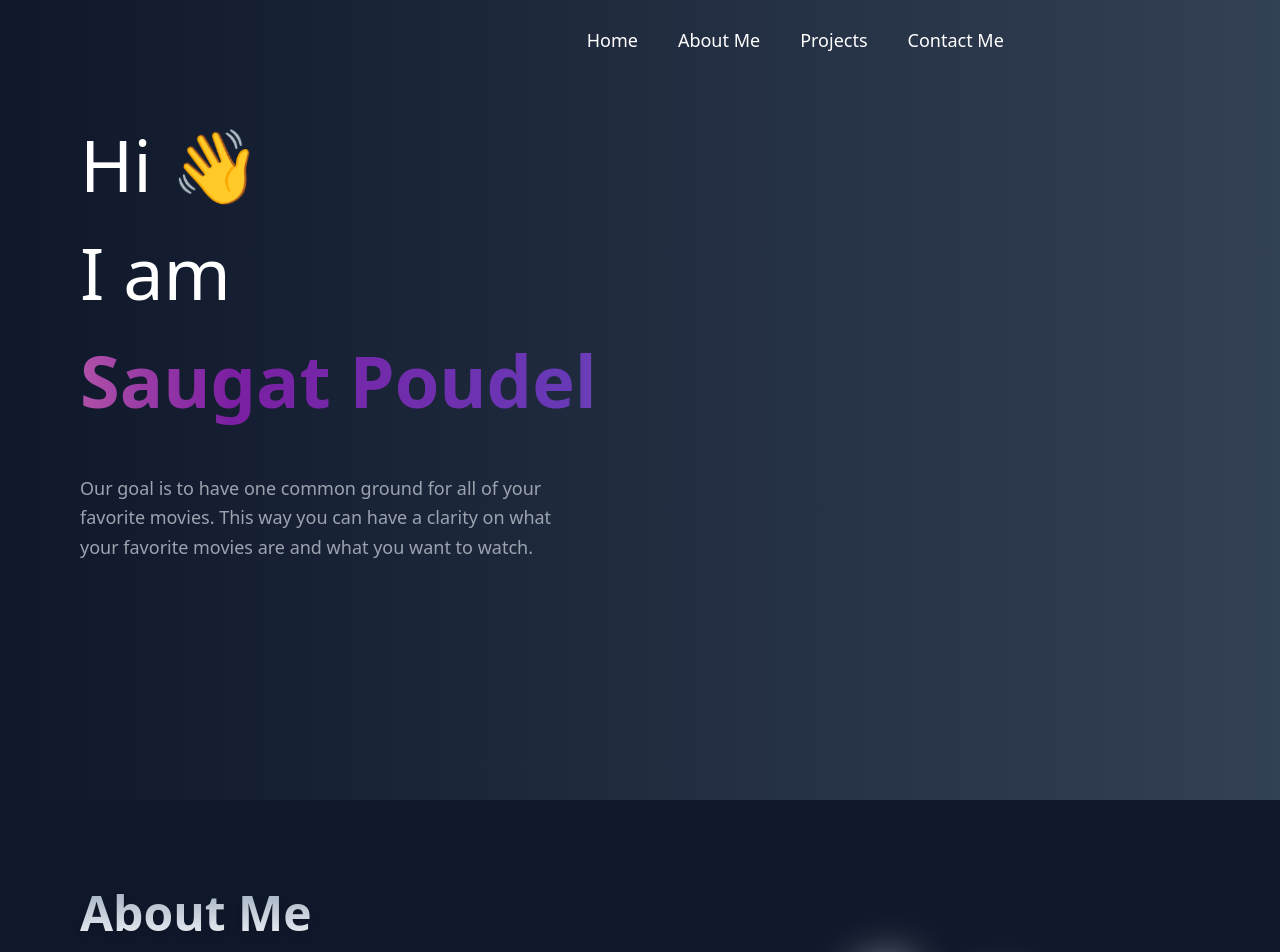
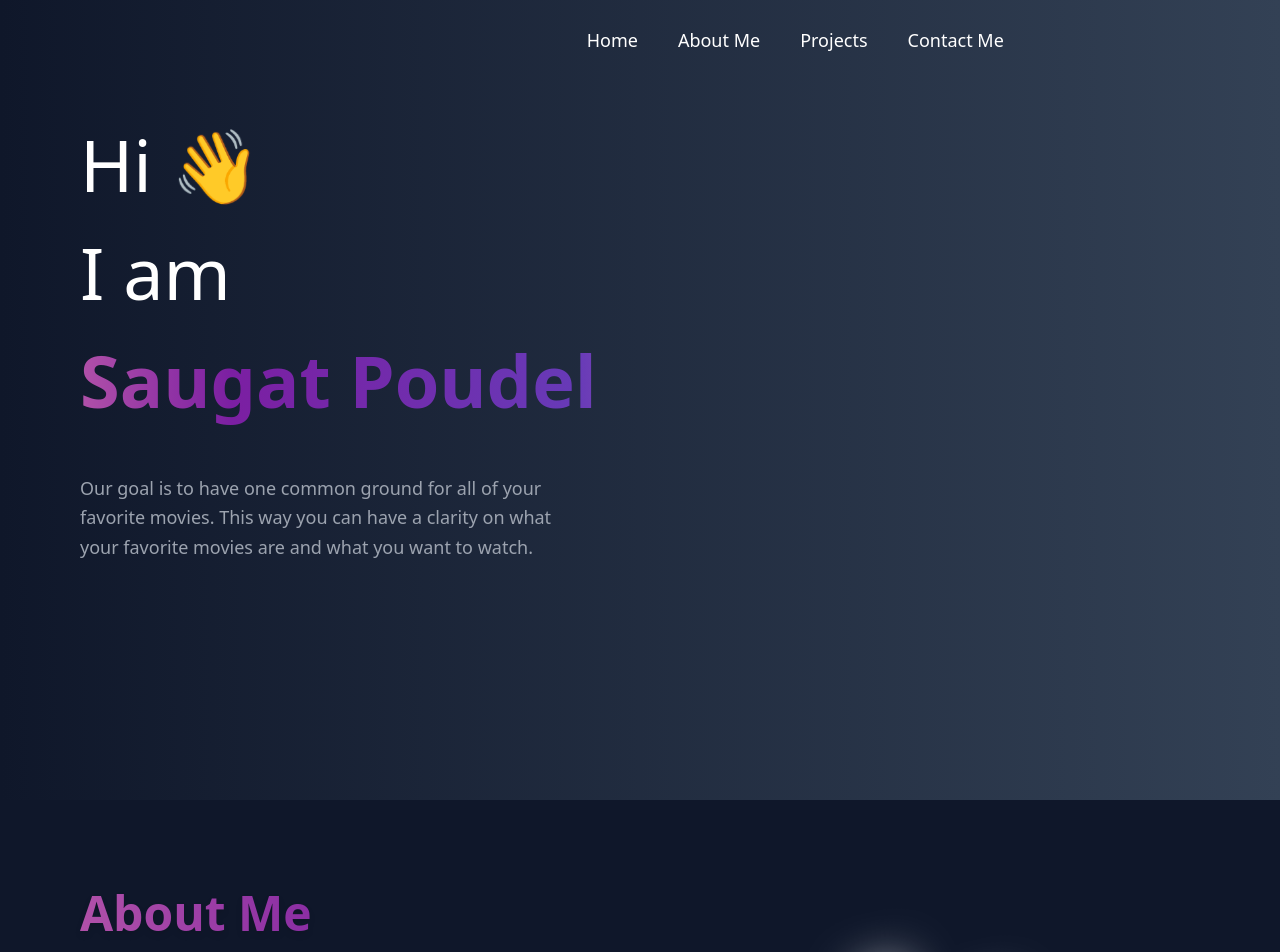
Before and after one commit to njsaugat/portfolio, a React (Vite) app in the folder portfolio/: page / in a window 1280 px wide. Shown: the top 952 px of the page. Built offline with nearby package versions, Linux system fonts and the light colour scheme.

Commit message:
about file added

```diff
--- a/portfolio/src/pages/About.jsx
+++ b/portfolio/src/pages/About.jsx
@@ -22,7 +22,7 @@ const About = () => {
       className="   w-screen h-screen lg:h-auto p-10 md:p-20 text-white bg-gradient-to-tr
      from-slate-900 to-slate-900   gap-x-5 "
     >
-      <h1 className="font-bold  text-5xl text-transparent drop-shadow-md bg-clip-text bg-gradient-to-t from-slate-50 to-slate-400   leading-tight md:leading-snug">
+      <h1 className="font-bold magic text-5xl text-transparent drop-shadow-md bg-clip-text bg-gradient-to-t from-slate-50 to-slate-400   leading-tight md:leading-snug">
         About Me
       </h1>
       <section className=" w-full flex flex-col-reverse lg:justify-between gap-x-4 lg:flex-row ">
```
